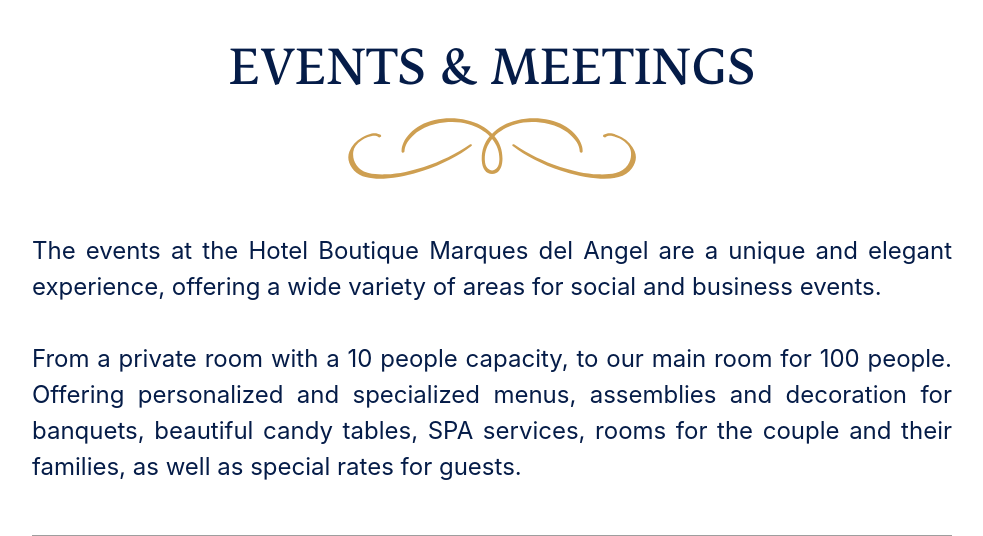
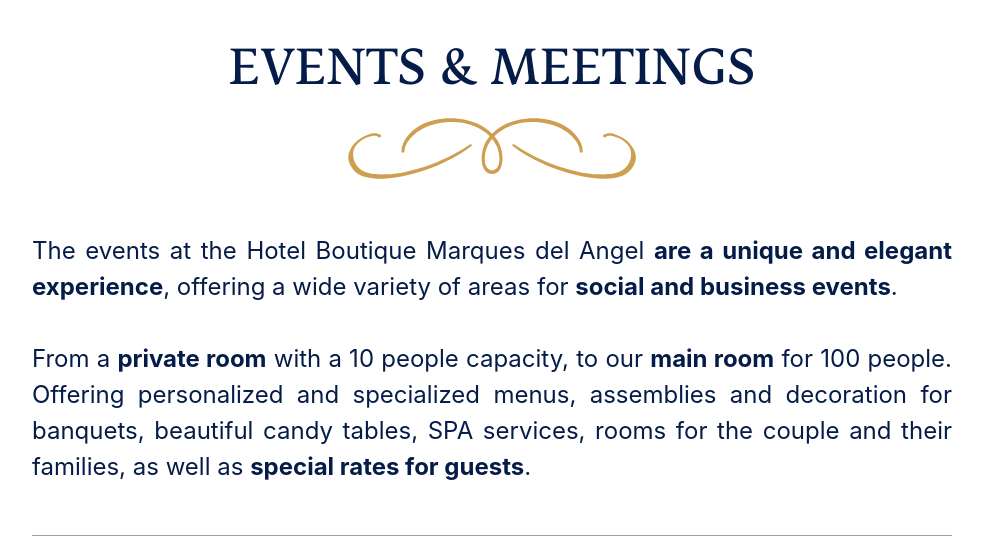
Before and after one commit to leonardolira14/hotel, a CodeIgniter app: page /hotel/eventos/1 in a window 1280 px wide. Shown: the part 566-1102 px from the top of the page, without its empty margins (148-1131 px from the left). Run offline with CodeIgniter, Linux system fonts and the light colour scheme; data that the repository does not hold is empty; some libraries are stand-ins or nearby versions; grey boxes are pictures that could not be loaded.

Commit message:
agremaos stronmg

```diff
--- a/application/views/eventos.php
+++ b/application/views/eventos.php
@@ -25,10 +25,10 @@
 			<?
 			}else{
 				?>
-				The events at the Hotel Boutique Marques del Angel are a unique and elegant experience, offering a wide variety of areas for social and business events.
+				The events at the Hotel Boutique Marques del Angel <strong>are a unique and elegant experience</strong>, offering a wide variety of areas for <strong>social and business events</strong>.
 <br>
 				<br>
-From a private room with a 10 people capacity, to our main room for 100 people. Offering personalized and specialized menus, assemblies and decoration for banquets, beautiful candy tables, SPA services, rooms for the couple and their families, as well as special rates for guests.
+				From a <strong>private room</strong> with a 10 people capacity, to our <strong>main room</strong> for 100 people. Offering personalized and specialized menus, assemblies and decoration for banquets, beautiful candy tables, SPA services, rooms for the couple and their families, as well as <strong>special rates for guests</strong>.
 
 				<?
 			}
--- a/application/views/mescaleria.php
+++ b/application/views/mescaleria.php
@@ -32,7 +32,7 @@
 			<?php
 			}else{
 				?>
-				A legacy of the Spanish people during the conquest <strong>was the wine </strong>, in the Marques you can taste in a perfect atmosphere <strong>one of our wines from the Hotel's cellar </strong>. However, another inheritance left to us by the natives of Mexico <strong>was the Mezcal </strong>. We have different mezcales wich were made in Puebla, so you can taste them in the company of your friends or family
+				A legacy of the <strong>Spanish people</strong> during the conquest was <strong>the wine</strong>. In the Marques you can taste in a perfect atmosphere one of our wines from the Hotel's cellar. In other hand, the inheritance left by the natives of <strong>Mexico</strong> was <strong>the Mezcal</strong>. We have different mezcales <strong>wich were made in Puebla</strong>, so you can taste them in the company of your friends or family.
 				<?
 			}
 			?>
--- a/application/views/servicios.php
+++ b/application/views/servicios.php
@@ -34,7 +34,7 @@
 			}else{
 				?>
 				<p>
-					A historical combination of our Mexican roots, seeks to generate a natural learning experience within the facilities of the Hotel, transporting you to the 17th Century.
+				A historical combination of our <strong>Mexican roots</strong>, seeks to <strong>generate a natural learning experience </strong>within the facilities of the Hotel, <strong>transporting you to the 17th Century</strong>.
 
 <p>
 A legacy of the Spanish people during the conquest was the wine. in the Marques you can taste in a perfect atmosphere one of our wines from the Hotel's cellar. In other hand, the inheritance left by the natives of Mexico was the Mezcal.
```
